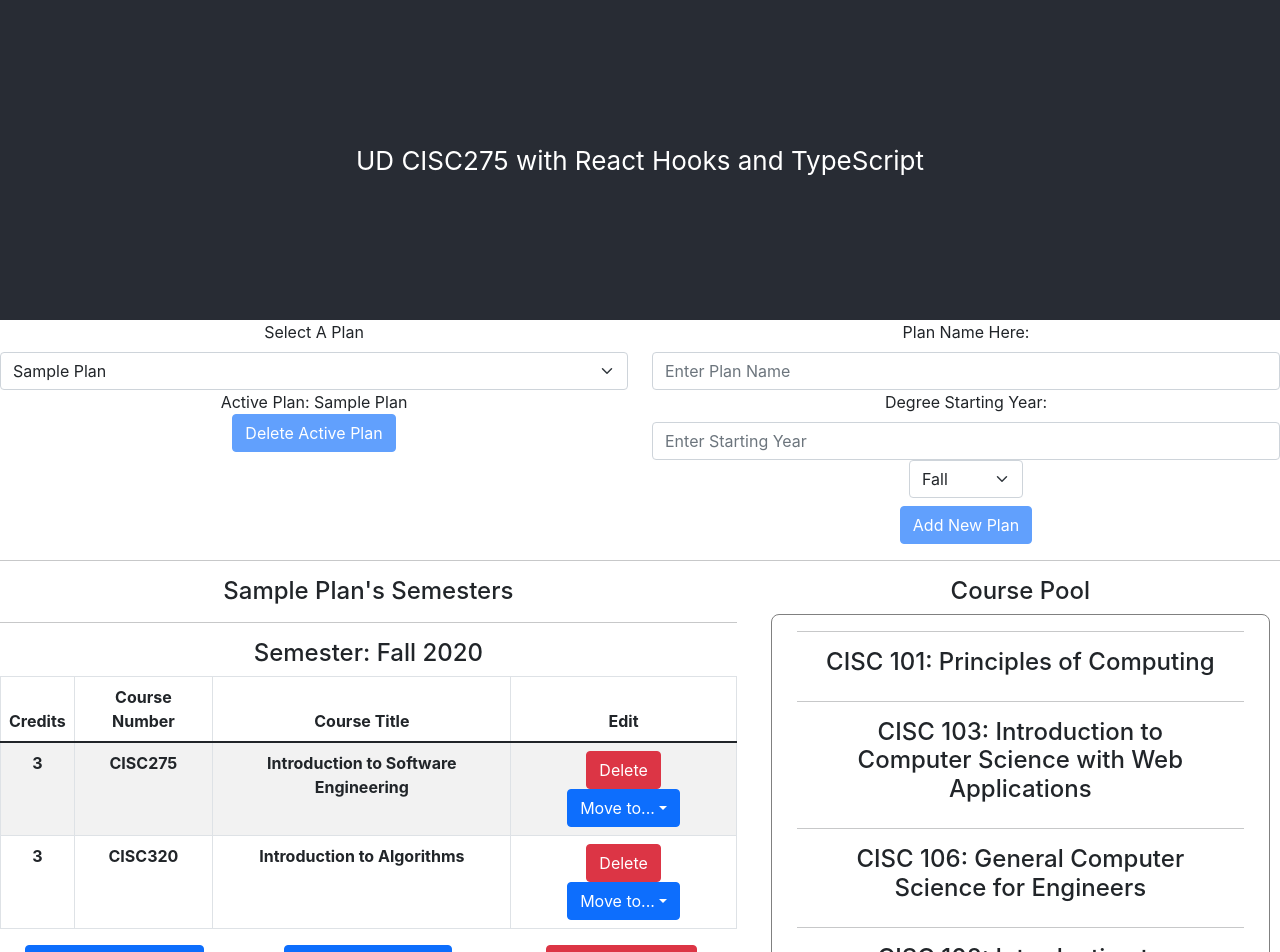
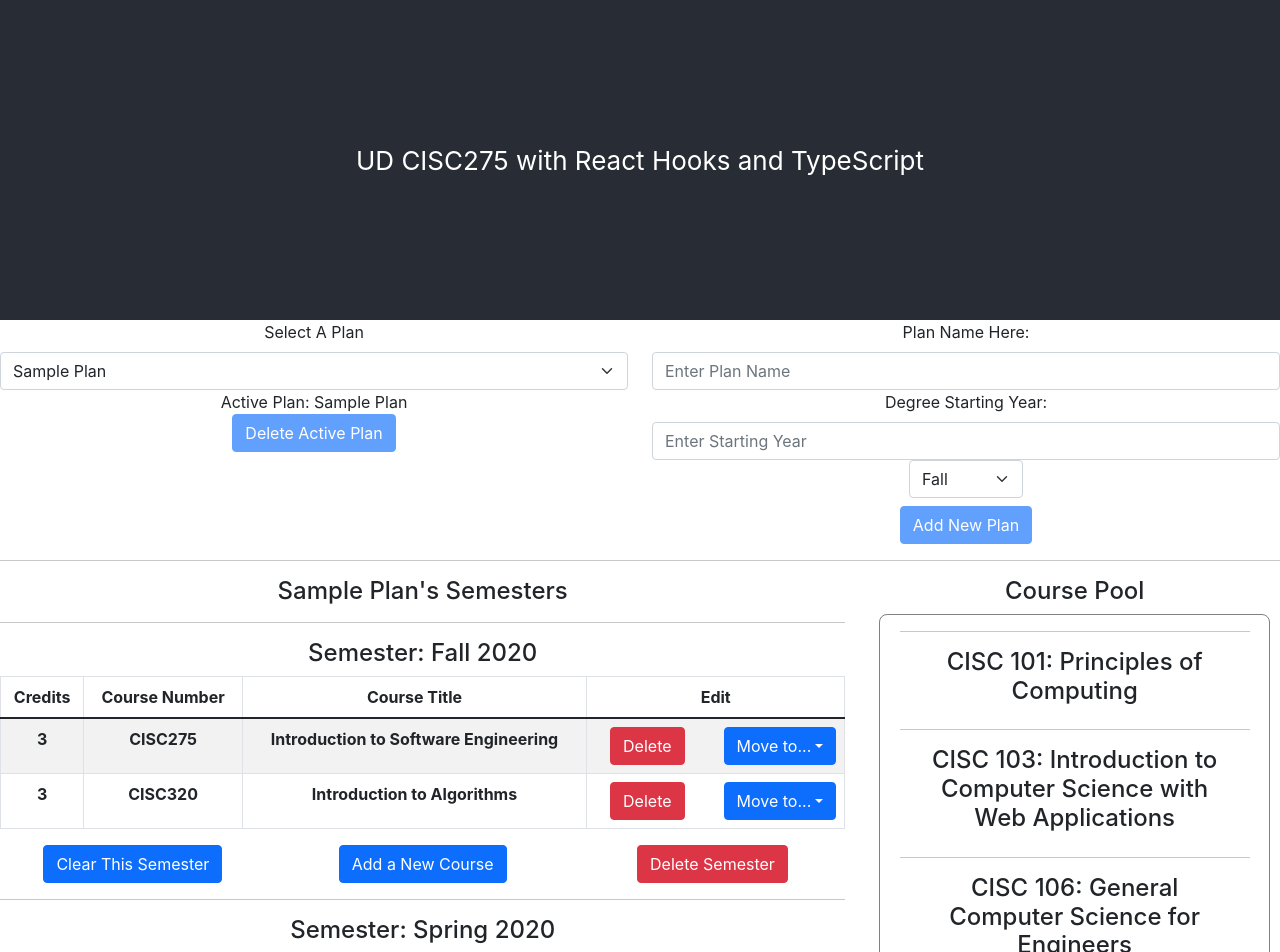
Before and after one commit to UD-CISC275-S22/cis-scheduler-team-2, a React (Create React App) app: page / in a window 1280 px wide. Shown: the top 952 px of the page. Built offline with nearby package versions, Linux system fonts and the light colour scheme.

Commit message:
Added ability to course from semester to pool and vice versa

```diff
--- a/src/App.tsx
+++ b/src/App.tsx
@@ -110,7 +110,8 @@ function App(): JSX.Element {
             const fixedPlan = {
                 id: activePlan.id,
                 name: activePlan.name,
-                semesters: [...activePlan.semesters, newSemester]
+                semesters: [...activePlan.semesters, newSemester],
+                coursePool: activePlan.coursePool
             };
             // Creating a list that replaces the active plan with the fixed plan
             const fixedPlanList = planList.map((plan: Plan) =>
@@ -135,7 +136,8 @@ function App(): JSX.Element {
             name: activePlan.name,
             semesters: activePlan.semesters.filter(
                 (semester: Semester): boolean => semester.id !== semesterId
-            )
+            ),
+            coursePool: activePlan.coursePool
         };
         // Creating a list of plans that replaces the active plan with the updated plan
         const fixedPlanList = planList.map((plan: Plan) =>
@@ -207,6 +209,75 @@ function App(): JSX.Element {
         }
     }
 
+    /**
+     * Moves a course from the course pool to the selected semester & removes it from the course pool
+     *
+     * @param courseToMove The course that will be added to the chosen semester
+     * @param toSemester The semester that will have the course added
+     */
+    function moveCourseFromPool(courseToMove: Course, toSemester: Semester) {
+        addCourse(courseToMove, toSemester.id);
+        deleteCourseFromPool(courseToMove);
+    }
+
+    /**
+     * Removes a specified course from the course pool
+     *
+     * @param courseToDelete The course that will be removed from the course pool
+     */
+    function deleteCourseFromPool(courseToDelete: Course) {
+        // Creating a new course pool without the specified course
+        const newCoursePool = activePlan.coursePool.filter(
+            (course: Course) => course.title !== courseToDelete.title
+        );
+        // Creating a new plan that contains the updated course pool
+        const fixedPlan = {
+            id: activePlan.id,
+            name: activePlan.name,
+            semesters: activePlan.semesters,
+            coursePool: [...newCoursePool]
+        };
+        // Creating a new plan list that contains the updated plan
+        const fixedPlanList = planList.map((plan: Plan) =>
+            plan.id === activePlan.id ? { ...fixedPlan } : { ...plan }
+        );
+        // Updating the plan and plan list
+        setActivePlan(fixedPlan);
+        updatePlans(fixedPlanList);
+    }
+
+    /**
+     * Moves a course from a semester to the course pool
+     *
+     * @param courseToMove The course that will be moved to the course pool
+     * @param fromSemester The semester that currently contains the course being moved
+     */
+    function moveCourseToPool(courseToMove: Course, fromSemester: Semester) {
+        const courseForPool: Course = { ...courseToMove };
+        const newCoursePool = [courseForPool, ...activePlan.coursePool];
+        const fixedSemester = {
+            ...fromSemester,
+            classes: fromSemester.classes.filter(
+                (course: Course) => courseToMove.title !== course.title
+            )
+        };
+        const fixedSemesters = activePlan.semesters.map((semester: Semester) =>
+            semester.id === fromSemester.id ? fixedSemester : semester
+        );
+
+        const fixedPlan: Plan = {
+            id: activePlan.id,
+            name: activePlan.name,
+            semesters: fixedSemesters,
+            coursePool: [...newCoursePool]
+        };
+        const fixedPlanList = planList.map((plan: Plan) =>
+            plan.id === activePlan.id ? { ...fixedPlan } : { ...plan }
+        );
+        setActivePlan(fixedPlan);
+        updatePlans(fixedPlanList);
+    }
+
     return (
         <div className="App">
             <header className="App-header">
@@ -231,7 +302,7 @@ function App(): JSX.Element {
             </Row>
             <hr></hr>
             <Row>
-                <Col sm={7}>
+                <Col sm={8}>
                     <SemesterTable
                         plan={activePlan}
                         clearSem={clearSemester}
@@ -239,6 +310,7 @@ function App(): JSX.Element {
                         courseAdder={addCourse}
                         delCourseFunct={deleteCourse}
                         moveCourse={moveCourse}
+                        moveCourseToPool={moveCourseToPool}
                     ></SemesterTable>
                     <hr />
                     <Button
@@ -255,8 +327,12 @@ function App(): JSX.Element {
                         setActivePlan={setActivePlan}
                     ></EmptySemestersButton>
                 </Col>
-                <Col sm={5}>
-                    <CourseList plan={activePlan}></CourseList>
+                <Col sm={4}>
+                    <CourseList
+                        plan={activePlan}
+                        moveCourseFromPool={moveCourseFromPool}
+                        moveCourseToPool={moveCourseToPool}
+                    ></CourseList>
                 </Col>
             </Row>
             <hr></hr>
--- a/src/components/CourseTable.tsx
+++ b/src/components/CourseTable.tsx
@@ -10,7 +10,8 @@ export function CourseTable({
     semester,
     plan,
     delCourseFunct,
-    moveCourse
+    moveCourse,
+    moveCourseToPool
 }: {
     semester: Semester;
     plan: Plan;
@@ -24,6 +25,7 @@ export function CourseTable({
         fromSemester: Semester,
         toSemester: Semester
     ) => void;
+    moveCourseToPool: (courseToMove: Course, fromSemester: Semester) => void;
 }): JSX.Element {
     const [isVisible, setIsVisible] = useState<boolean>(true);
 
@@ -70,6 +72,9 @@ export function CourseTable({
                                                 course={course}
                                                 plan={plan}
                                                 moveCourse={moveCourse}
+                                                moveCourseToPool={
+                                                    moveCourseToPool
+                                                }
                                             ></MoveCourseButton>
                                         </Col>
                                     </Row>
--- a/src/components/CourseView.tsx
+++ b/src/components/CourseView.tsx
@@ -1,8 +1,19 @@
 import React, { useState } from "react";
 import { Col, Container, Row } from "react-bootstrap";
 import { Course } from "../interfaces/course";
+import { Plan } from "../interfaces/plan";
+import { Semester } from "../interfaces/semester";
+import { MoveFromPool } from "./MoveFromPool";
 
-export function CourseView({ course }: { course: Course }): JSX.Element {
+export function CourseView({
+    course,
+    plan,
+    moveCourseFromPool
+}: {
+    course: Course;
+    plan: Plan;
+    moveCourseFromPool: (courseToMove: Course, toSemester: Semester) => void;
+}): JSX.Element {
     const [descriptionVis, setDescriptionVis] = useState<boolean>(false);
 
     function flipVis(): void {
@@ -39,6 +50,19 @@ export function CourseView({ course }: { course: Course }): JSX.Element {
                                     )}
                                 </Col>
                             </Row>
+                            <Row>
+                                <Col>
+                                    {descriptionVis && (
+                                        <MoveFromPool
+                                            plan={plan}
+                                            course={course}
+                                            moveCourseFromPool={
+                                                moveCourseFromPool
+                                            }
+                                        ></MoveFromPool>
+                                    )}
+                                </Col>
+                            </Row>
                         </Col>
                     </Row>
                 </Container>
--- a/src/components/MoveCourseButton.tsx
+++ b/src/components/MoveCourseButton.tsx
@@ -14,7 +14,8 @@ export function MoveCourseButton({
     plan,
     currentSemester,
     course,
-    moveCourse
+    moveCourse,
+    moveCourseToPool
 }: {
     plan: Plan;
     course: Course;
@@ -24,6 +25,7 @@ export function MoveCourseButton({
         fromSemester: Semester,
         toSemester: Semester
     ) => void;
+    moveCourseToPool: (courseToMove: Course, fromSemester: Semester) => void;
 }): JSX.Element {
     return (
         <div>
@@ -49,7 +51,14 @@ export function MoveCourseButton({
                             );
                         }
                     })}
-                    <DropdownItem>Course Pool</DropdownItem>
+                    <DropdownItem
+                        onClick={() =>
+                            moveCourseToPool(course, currentSemester)
+                        }
+                        eventKey={"coursePool"}
+                    >
+                        Course Pool
+                    </DropdownItem>
                 </DropdownMenu>
             </Dropdown>
         </div>
--- /dev/null
+++ b/src/components/MoveFromPool.tsx
@@ -0,0 +1,41 @@
+import React from "react";
+import { Dropdown } from "react-bootstrap";
+import DropdownItem from "react-bootstrap/esm/DropdownItem";
+import DropdownMenu from "react-bootstrap/esm/DropdownMenu";
+import DropdownToggle from "react-bootstrap/esm/DropdownToggle";
+import { Course } from "../interfaces/course";
+import { Plan } from "../interfaces/plan";
+import { Semester } from "../interfaces/semester";
+
+export function MoveFromPool({
+    plan,
+    course,
+    moveCourseFromPool
+}: {
+    plan: Plan;
+    course: Course;
+    moveCourseFromPool: (courseToMove: Course, toSemester: Semester) => void;
+}): JSX.Element {
+    return (
+        <div>
+            <Dropdown>
+                <DropdownToggle>Add to...</DropdownToggle>
+                <DropdownMenu>
+                    {plan.semesters.map((semester: Semester) => {
+                        return (
+                            <DropdownItem
+                                onClick={() =>
+                                    moveCourseFromPool(course, semester)
+                                }
+                                key={semester.id}
+                                eventKey={semester.id}
+                            >
+                                {`${semester.season} ${semester.year}`}
+                            </DropdownItem>
+                        );
+                    })}
+                </DropdownMenu>
+            </Dropdown>
+        </div>
+    );
+}
--- a/src/components/SemesterTable.tsx
+++ b/src/components/SemesterTable.tsx
@@ -17,7 +17,8 @@ export function SemesterTable({
     deleteSemester,
     courseAdder,
     delCourseFunct,
-    moveCourse
+    moveCourse,
+    moveCourseToPool
 }: {
     plan: Plan;
     clearSem: (planID: number, semYear: number, semSeas: string) => void;
@@ -33,6 +34,7 @@ export function SemesterTable({
         fromSemester: Semester,
         toSemester: Semester
     ) => void;
+    moveCourseToPool: (courseToMove: Course, fromSemester: Semester) => void;
 }): JSX.Element {
     return (
         <div>
@@ -46,6 +48,7 @@ export function SemesterTable({
                             plan={plan}
                             delCourseFunct={delCourseFunct}
                             moveCourse={moveCourse}
+                            moveCourseToPool={moveCourseToPool}
                         ></CourseTable>
                         <Row>
                             <Col>
```
